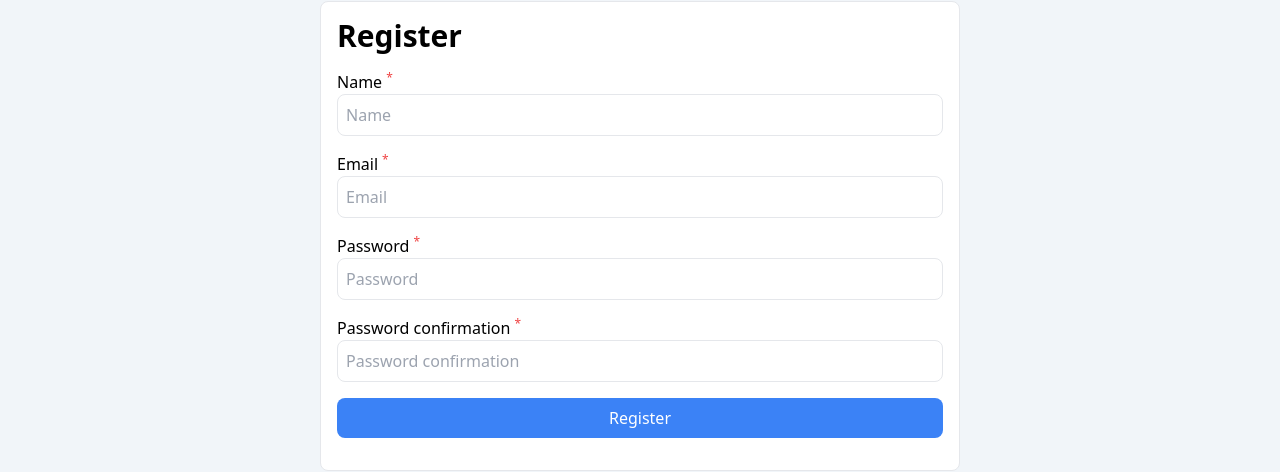
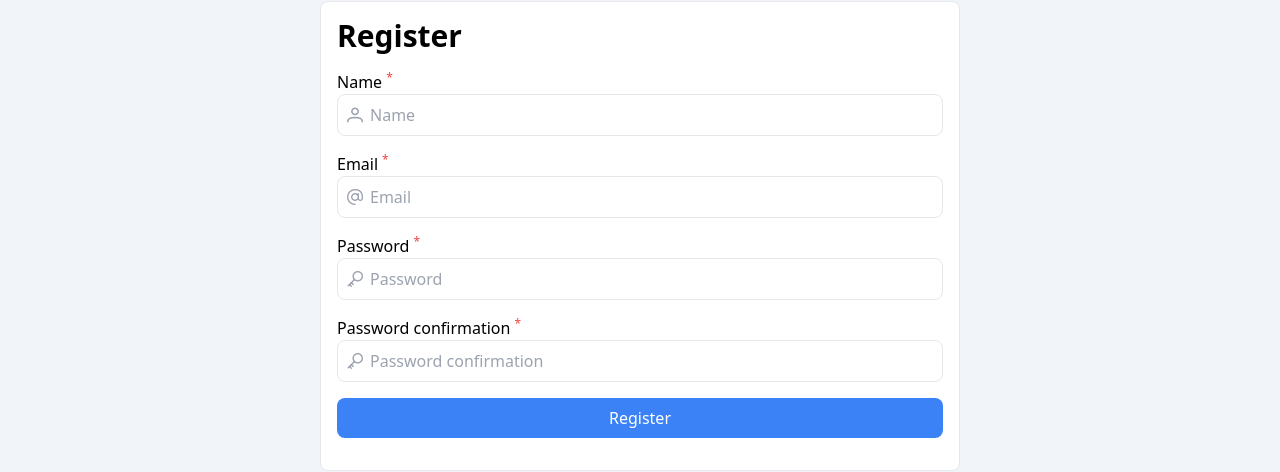
Before and after one commit to biletweb/Auth-system, a Vue app: page /register in a window 1280 px wide. Shown: the part 172-644 px from the top of the page. Built offline with nearby package versions, Linux system fonts and the light colour scheme.

Commit message:
добавлены иконки в формы логина и регистрации

```diff
--- a/src/views/auth/LoginView.vue
+++ b/src/views/auth/LoginView.vue
@@ -3,26 +3,32 @@
     <div class="card sm:w-12/12 mx-auto rounded-lg border bg-white p-4 lg:w-6/12">
       <h1 class="text-3xl font-bold">Login</h1>
       <form @submit.prevent="login">
-        <div class="my-4">
+        <div class="relative my-4">
           <label for="email">Email<sup class="ms-1 text-red-500">*</sup></label>
+          <div class="absolute left-2.5 top-[34px] text-gray-400">
+            <i class="pi pi-at"></i>
+          </div>
           <input
             v-model="data.user.email"
             type="text"
             name="email"
             id="email"
             placeholder="Email"
-            class="w-full rounded-lg border p-2 focus:border-2 focus:border-blue-500 focus:outline-none"
+            class="w-full rounded-lg border p-2 pl-8 focus:border-blue-500 focus:outline-none"
           />
         </div>
-        <div class="my-4">
+        <div class="relative my-4">
           <label for="password">Password<sup class="ms-1 text-red-500">*</sup></label>
+          <div class="absolute left-2.5 top-[34px] text-gray-400">
+            <i class="pi pi-key"></i>
+          </div>
           <input
             v-model="data.user.password"
             type="password"
             name="password"
             id="password"
             placeholder="Password"
-            class="w-full rounded-lg border p-2 focus:border-2 focus:border-blue-500 focus:outline-none"
+            class="w-full rounded-lg border p-2 pl-8 focus:border-blue-500 focus:outline-none"
           />
         </div>
         <div class="my-4">
--- a/src/views/auth/RegisterView.vue
+++ b/src/views/auth/RegisterView.vue
@@ -3,50 +3,62 @@
     <div class="card sm:w-12/12 mx-auto rounded-lg border bg-white p-4 lg:w-6/12">
       <h1 class="text-3xl font-bold">Register</h1>
       <form @submit.prevent="register">
-        <div class="my-4">
+        <div class="relative my-4">
           <label for="name">Name<sup class="ms-1 text-red-500">*</sup></label>
+          <div class="absolute left-2.5 top-[34px] text-gray-400">
+            <i class="pi pi-user"></i>
+          </div>
           <input
             v-model="data.user.name"
             type="text"
             name="name"
             id="name"
             placeholder="Name"
-            class="w-full rounded-lg border p-2 focus:border-2 focus:border-blue-500 focus:outline-none"
+            class="w-full rounded-lg border p-2 pl-8 focus:border-blue-500 focus:outline-none"
           />
         </div>
-        <div class="my-4">
+        <div class="relative my-4">
           <label for="email">Email<sup class="ms-1 text-red-500">*</sup></label>
+          <div class="absolute left-2.5 top-[34px] text-gray-400">
+            <i class="pi pi-at"></i>
+          </div>
           <input
             v-model="data.user.email"
             type="text"
             name="email"
             id="email"
             placeholder="Email"
-            class="w-full rounded-lg border p-2 focus:border-2 focus:border-blue-500 focus:outline-none"
+            class="w-full rounded-lg border p-2 pl-8 focus:border-blue-500 focus:outline-none"
           />
         </div>
-        <div class="my-4">
+        <div class="relative my-4">
           <label for="password">Password<sup class="ms-1 text-red-500">*</sup></label>
+          <div class="absolute left-2.5 top-[34px] text-gray-400">
+            <i class="pi pi-key"></i>
+          </div>
           <input
             v-model="data.user.password"
             type="password"
             name="password"
             id="password"
             placeholder="Password"
-            class="w-full rounded-lg border p-2 focus:border-2 focus:border-blue-500 focus:outline-none"
+            class="w-full rounded-lg border p-2 pl-8 focus:border-blue-500 focus:outline-none"
           />
         </div>
-        <div class="my-4">
+        <div class="relative my-4">
           <label for="password_confirmation">
             Password confirmation<sup class="ms-1 text-red-500">*</sup>
           </label>
+          <div class="absolute left-2.5 top-[34px] text-gray-400">
+            <i class="pi pi-key"></i>
+          </div>
           <input
             v-model="data.user.password_confirmation"
             type="password"
             name="password_confirmation"
             id="password_confirmation"
             placeholder="Password confirmation"
-            class="w-full rounded-lg border p-2 focus:border-2 focus:border-blue-500 focus:outline-none"
+            class="w-full rounded-lg border p-2 pl-8 focus:border-blue-500 focus:outline-none"
           />
         </div>
         <div class="my-4">
```
